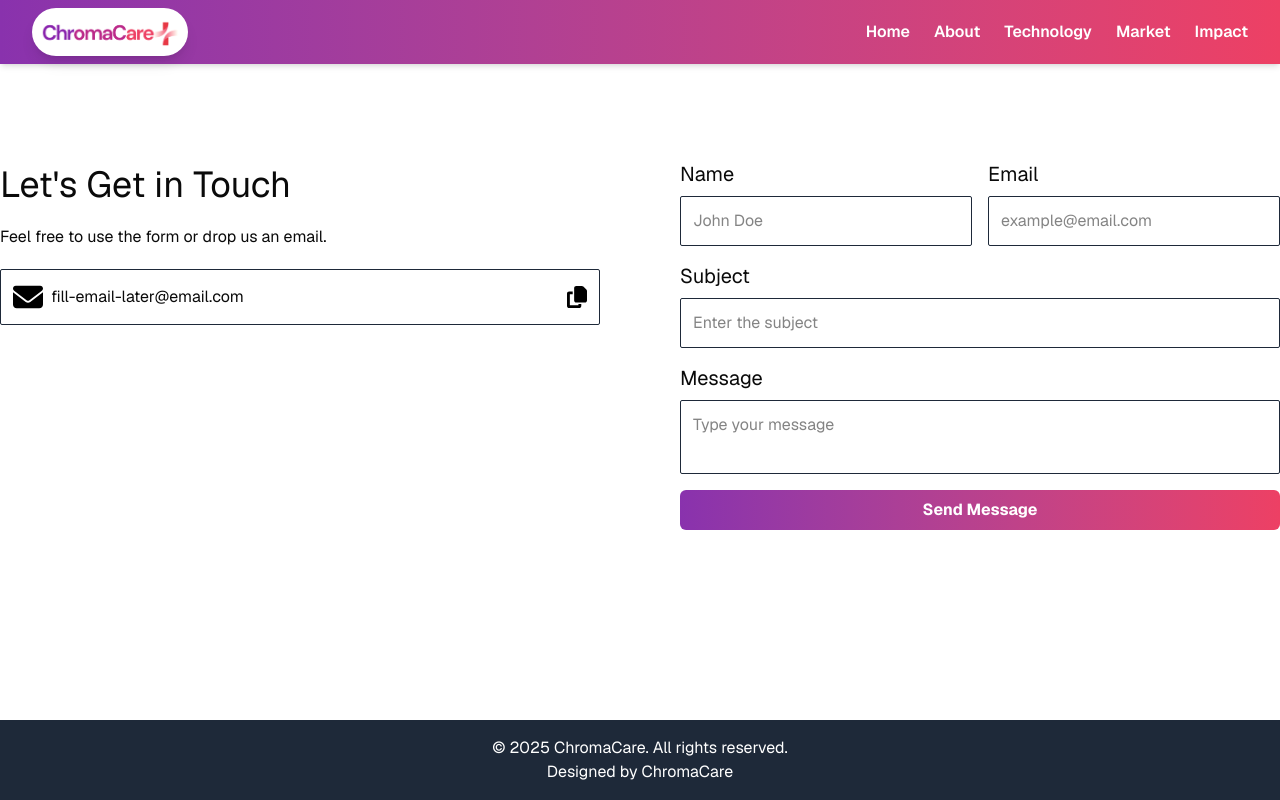
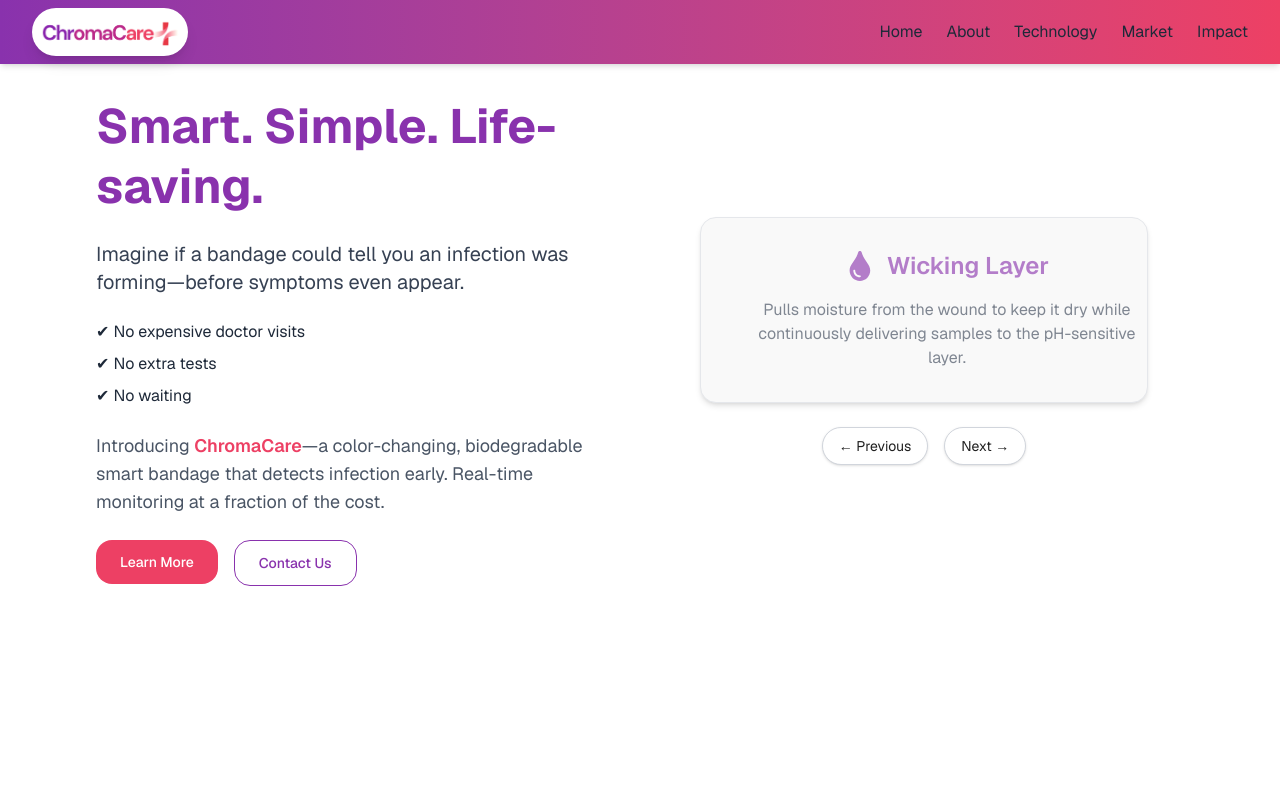
Before and after one commit to AnirudhSekar/Chroma-Website, a Next.js app: page / in a window 1280 px wide. Shown: the top 800 px of the page. Built offline with nearby package versions, Linux system fonts and the light colour scheme.

Commit message:
add hero

```diff
--- a/package.json
+++ b/package.json
@@ -14,6 +14,7 @@
     "dotenv": "^16.4.7",
     "express": "^5.1.0",
     "formik": "^2.4.6",
+    "framer-motion": "^12.6.3",
     "keen-slider": "^6.8.6",
     "lucide-react": "^0.487.0",
     "mailgun.js": "^12.0.1",
@@ -21,8 +22,10 @@
     "node-mailjet": "^6.0.8",
     "react": "^19.0.0",
     "react-dom": "^19.0.0",
+    "react-icons": "^5.5.0",
     "tailwind-merge": "^3.1.0",
     "tw-animate-css": "^1.2.5",
+    "underscore": "^1.12.1",
     "yup": "^1.6.1"
   },
   "devDependencies": {
--- /dev/null
+++ b/src/app/components/Hero.js
@@ -0,0 +1,128 @@
+'use client';
+import { useEffect, useRef, useState } from 'react';
+import { motion, AnimatePresence } from 'framer-motion';
+import { FaClock, FaTint, FaVial } from 'react-icons/fa';
+import Link from 'next/link';
+const layers = [
+  {
+    title: 'Time-Delay Layer',
+    description:
+      'Filters out normal fluctuations in pH to avoid false alarms—ensuring the bandage only changes color when a real infection is present.',
+    icon: <FaClock className="text-[#8932ad] text-3xl mr-3" />,
+  },
+  {
+    title: 'Wicking Layer',
+    description:
+      'Pulls moisture from the wound to keep it dry while continuously delivering samples to the pH-sensitive layer.',
+    icon: <FaTint className="text-[#8932ad] text-3xl mr-3" />,
+  },
+  {
+    title: 'pH-Sensitive Layer',
+    description:
+      'Made with a patent-pending, pH-reactive fiber that shifts color from purple to blue when detecting infection-related acidity.',
+    icon: <FaVial className="text-[#8932ad] text-3xl mr-3" />,
+  },
+];
+
+export default function Hero() {
+  const [index, setIndex] = useState(0);
+  const [paused, setPaused] = useState(false);
+  const intervalRef = useRef(null);
+
+  const nextSlide = () => setIndex((index + 1) % layers.length);
+  const prevSlide = () => setIndex((index - 1 + layers.length) % layers.length);
+
+  useEffect(() => {
+    if (!paused) {
+      intervalRef.current = setInterval(() => {
+        setIndex((prev) => (prev + 1) % layers.length);
+      }, 5000);
+    }
+    return () => clearInterval(intervalRef.current);
+  }, [paused]);
+
+  return (
+    <section className="w-full bg-white py-24 px-6 md:px-12 lg:px-24 font-sans text-[#1f1f1f]">
+      <div className="max-w-7xl mx-auto grid md:grid-cols-2 gap-12 items-center">
+        {/* Text Section with Scroll Animation */}
+        <motion.div
+          initial={{ opacity: 0, y: 50 }}
+          whileInView={{ opacity: 1, y: 0 }}
+          transition={{ duration: 0.8 }}
+          viewport={{ once: true }}
+          className="space-y-6"
+        >
+          <h1 className="text-4xl md:text-5xl font-bold leading-tight text-[#8932ad]">
+            Smart. Simple. Life-saving.
+          </h1>
+          <p className="text-lg md:text-xl text-gray-700">
+            Imagine if a bandage could tell you an infection was forming—before symptoms even appear.
+          </p>
+          <ul className="text-gray-800 space-y-2">
+            <li>✔ No expensive doctor visits</li>
+            <li>✔ No extra tests</li>
+            <li>✔ No waiting</li>
+          </ul>
+          <p className="text-md md:text-lg mt-4 text-gray-600">
+            Introducing <span className="font-semibold text-[#ed4064]">ChromaCare</span>—a color-changing, biodegradable smart bandage that detects infection early. Real-time monitoring at a fraction of the cost.
+          </p>
+          <div className="mt-6 flex gap-4">
+          <Link href="#learn-more" passHref>
+            <div className="bg-[#ed4064] hover:bg-[#d62f59] text-white px-6 py-3 rounded-2xl text-sm font-medium transition cursor-pointer">
+                Learn More
+            </div>
+            </Link>
+
+            <Link href="#contact" passHref>
+            <div className="border border-[#8932ad] hover:bg-[#8932ad] hover:text-white text-[#8932ad] px-6 py-3 rounded-2xl text-sm font-medium transition cursor-pointer">
+                Contact Us
+            </div>
+            </Link>
+
+          </div>
+        </motion.div>
+
+        {/* Carousel */}
+        <div
+          className="relative w-full h-full flex flex-col justify-center items-center text-center"
+          onMouseEnter={() => setPaused(true)}
+          onMouseLeave={() => setPaused(false)}
+        >
+          <div className="w-full max-w-md bg-[#f9f9f9] border border-gray-200 p-8 rounded-2xl shadow-md">
+            <AnimatePresence mode="wait">
+              <motion.div
+                key={index}
+                initial={{ opacity: 0, x: 60 }}
+                animate={{ opacity: 1, x: 0 }}
+                exit={{ opacity: 0, x: -60 }}
+                transition={{ duration: 0.5 }}
+              >
+                <div className="flex items-center justify-center mb-4">
+                  {layers[index].icon}
+                  <h2 className="text-2xl font-semibold text-[#8932ad]">{layers[index].title}</h2>
+                </div>
+                <p className="text-gray-700">{layers[index].description}</p>
+              </motion.div>
+            </AnimatePresence>
+          </div>
+
+          {/* Nav Buttons */}
+          <div className="flex gap-4 mt-6">
+            <button
+              onClick={prevSlide}
+              className="bg-white border border-gray-300 hover:bg-gray-100 px-4 py-2 rounded-full shadow text-sm"
+            >
+              ← Previous
+            </button>
+            <button
+              onClick={nextSlide}
+              className="bg-white border border-gray-300 hover:bg-gray-100 px-4 py-2 rounded-full shadow text-sm"
+            >
+              Next →
+            </button>
+          </div>
+        </div>
+      </div>
+    </section>
+  );
+}
--- a/src/app/components/Navbar.js
+++ b/src/app/components/Navbar.js
@@ -1,17 +1,26 @@
 "use client";
-import { useState } from "react";
+import { useState, useEffect } from "react";
 import { Menu, X } from "lucide-react";
 import Image from "next/image";
+import Link from 'next/link';
 
 export default function Navbar() {
   const [menuOpen, setMenuOpen] = useState(false);
+  const [isMounted, setIsMounted] = useState(false);
+
+  // Ensure this component only shows client-rendered content after hydration
+  useEffect(() => {
+    setIsMounted(true);
+  }, []);
+
+  if (!isMounted) return null; // Avoid rendering until client mounts
 
   return (
-    <header className="fixed top-0 left-0 w-full z-50 bg-gradient-to-r from-[#8932ad] to-[#ed4064] shadow-md">
+    <header className="fixed top-0 left-0 w-full z-50 bg-gradient-to-r from-[#8932ad] to-[#ed4064] shadow-md font-sans">
       <nav className="max-w-7xl mx-auto px-4 sm:px-6 lg:px-8">
         <div className="flex justify-between items-center h-16">
           {/* Logo with rounded white background */}
-          <div className="flex items-center space-x-3">
+          <div className="flex items-center">
             <div className="bg-white rounded-full p-2 shadow-lg">
               <Image
                 src="/logo.png"
@@ -24,12 +33,24 @@
           </div>
 
           {/* Desktop Nav Links */}
+
+
           <div className="hidden md:flex space-x-6">
-            {["Home", "About", "Technology", "Market", "Impact"].map((link) => (
-              <a key={link} href="#" className="text-white font-semibold hover:underline">
-                {link}
-              </a>
-            ))}
+            <Link href="/" passHref>
+              <span className="text-gray-800 hover:text-[#ed4064] transition cursor-pointer">Home</span>
+            </Link>
+            <Link href="/about" passHref>
+              <span className="text-gray-800 hover:text-[#ed4064] transition cursor-pointer">About</span>
+            </Link>
+            <Link href="/team" passHref>
+              <span className="text-gray-800 hover:text-[#ed4064] transition cursor-pointer">Technology</span>
+            </Link>
+            <Link href="/team" passHref>
+              <span className="text-gray-800 hover:text-[#ed4064] transition cursor-pointer">Market</span>
+            </Link>
+            <Link href="/team" passHref>
+              <span className="text-gray-800 hover:text-[#ed4064] transition cursor-pointer">Impact</span>
+            </Link>
           </div>
 
           {/* Mobile Toggle Button */}
@@ -42,17 +63,6 @@
             </button>
           </div>
         </div>
-
-        {/* Mobile Nav Dropdown */}
-        {menuOpen && (
-          <div className="md:hidden flex flex-col space-y-4 py-4 text-center bg-white text-[#8932ad] shadow-lg">
-            {["Home", "About", "Technology", "Market", "Impact"].map((link) => (
-              <a key={link} href="#" className="hover:underline">
-                {link}
-              </a>
-            ))}
-          </div>
-        )}
       </nav>
     </header>
   );
--- a/src/app/globals.css
+++ b/src/app/globals.css
@@ -76,6 +76,7 @@
   --sidebar-accent-foreground: oklch(0.205 0 0);
   --sidebar-border: oklch(0.922 0 0);
   --sidebar-ring: oklch(0.708 0 0);
+  --font-inter: 'Inter', sans-serif;
 }
 
 .dark {
--- a/src/app/page.js
+++ b/src/app/page.js
@@ -1,11 +1,12 @@
 import Navbar from "./components/Navbar";
 import Footer from "./components/Footer";
 import Contact from "./components/Contact";
-
+import Hero from "./components/Hero";
 export default function Home() {
   return (
     <div className="flex flex-col min-h-screen items-center justify-items-center font-[family-name:var(--font-geist-sans)] overflow-x-hidden">
         <Navbar/>
+        <Hero />
         <main className="flex-grow p-8 sm:p-20 font-[family-name:var(--font-geist-sans)]">
             <Contact/>
         </main>
--- /dev/null
+++ b/tailwind.config.js
@@ -0,0 +1,11 @@
+// tailwind.config.js
+module.exports = {
+    theme: {
+      extend: {
+        fontFamily: {
+          sans: ['var(--font-inter)', 'sans-serif'],
+        },
+      },
+    },
+    plugins: [],
+  };
```
Also changed, not shown: 1 other file (tests, documents, lock files or other folders).
